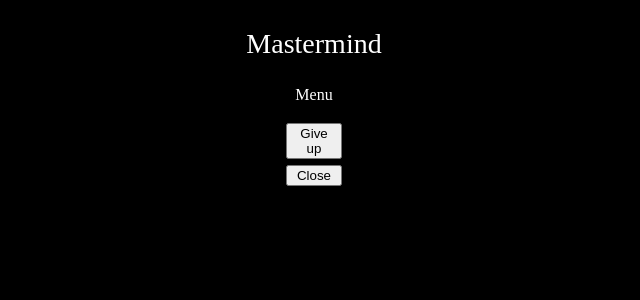
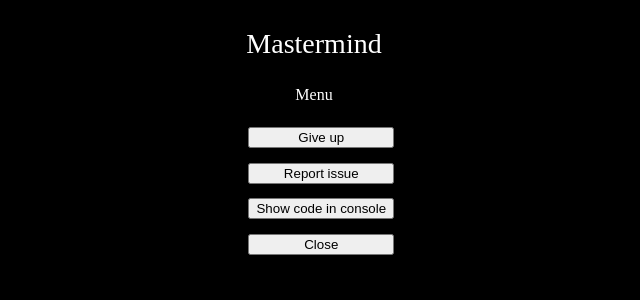
Before and after one commit to AltarnRain/mastermind, a React (Create React App) app: page / in a window 1280 px wide. Both pictures are taken after a click on the button "Menu". Shown: the top 300 px of the page, without its empty margins (326-966 px from the left). Built offline with nearby package versions, Linux system fonts and the light colour scheme.

Commit message:
Allow show cheats to debug.

```diff
--- a/src/Gameboard/Gameboard.tsx
+++ b/src/Gameboard/Gameboard.tsx
@@ -30,6 +30,7 @@ export class GameBoard extends React.Component<{}, State> {
         this.onShowMenu = this.onShowMenu.bind(this);
         this.onHideMenu = this.onHideMenu.bind(this);
         this.onEndGame = this.onEndGame.bind(this);
+        this.onCodeToConsole = this.onCodeToConsole.bind(this);
     }
 
     /**
@@ -98,6 +99,7 @@ export class GameBoard extends React.Component<{}, State> {
                             this.state.showMenu ? <Menu
                                 onClose={this.onHideMenu}
                                 onEndGame={this.onEndGame}
+                                onCodeToConsole={this.onCodeToConsole}
                             /> :
                                 <div ref={this.gameDivRef} style={gameboardStyle}>
                                     <button style={{ position: "absolute", left: 0, top: 0 }} onClick={this.onShowMenu}>Menu</button>
@@ -141,7 +143,7 @@ export class GameBoard extends React.Component<{}, State> {
                                                 : null
                                     }
                                     <div style={outer}>
-                                        {this.allColorsSet() ?
+                                        {this.allColorsSet() && this.state.gameWon === false && this.state.gameLost === false ?
                                             <button style={doneButtonStyle} onClick={this.onMoveDone}>Done!</button>
                                             : null
                                         }
@@ -204,12 +206,12 @@ export class GameBoard extends React.Component<{}, State> {
         const hints = HintProvider(currentGameRow.pinColors, this.state.codeColors);
 
         if (hints.rightColorRightPosition === 4) {
-            this.setState({ gameWon: true });
+            this.onGameWon();
             return;
         }
 
         if (this.state.currentRow === 11 && hints.rightColorRightPosition !== 4) {
-            this.setState({ gameLost: true });
+            this.onGameLost();
             return;
         }
 
@@ -307,6 +309,29 @@ export class GameBoard extends React.Component<{}, State> {
      * End Game
      */
     private onEndGame(): void {
-        this.setState({ gameLost: true, showMenu: false });
+        this.setState({showMenu: false}, () => this.onGameLost());
+    }
+
+    /**
+     * Handles wining the game.
+     */
+    private onGameWon(): void {
+        this.setState({ gameWon: true }, () =>  window.scrollTo(0, document.body.scrollHeight));
+    }
+
+    /**
+     * Handles a lost game
+     */
+    private onGameLost(): void {
+        this.setState({ gameLost: true }, () => window.scrollTo(0, document.body.scrollHeight));
+    }
+
+    /**
+     * Prints the current code to the console.
+     */
+    private onCodeToConsole(): void {
+        // Allow users to debug, or cheat.
+        // tslint:disable-next-line: no-console
+        console.log(this.state.codeColors);
     }
 }
--- a/src/Menu/Menu.tsx
+++ b/src/Menu/Menu.tsx
@@ -15,6 +15,7 @@ export class Menu extends React.Component<Properties> {
 
         this.onClose = this.onClose.bind(this);
         this.onEndGame = this.onEndGame.bind(this);
+        this.onCodeToConsole = this.onCodeToConsole.bind(this);
     }
 
     /**
@@ -24,13 +25,16 @@ export class Menu extends React.Component<Properties> {
     public render(): React.ReactNode {
 
         const buttonStyle: CSSProperties = {
-            margin: "5%"
-        }
+            margin: "5%",
+            width: "100%"
+        };
 
         return (
             <div style={{display: "flex", flexDirection: "column"}}>
                 <p>Menu</p>
                 <button style={buttonStyle} onClick={this.onEndGame}>Give up</button>
+                <button style={buttonStyle} onClick={this.onReportIssue}>Report issue</button>
+                <button style={buttonStyle} onClick={this.onCodeToConsole}>Show code in console</button>
                 <button style={buttonStyle} onClick={this.onClose}>Close</button>
             </div>
         );
@@ -53,4 +57,17 @@ export class Menu extends React.Component<Properties> {
             this.props.onEndGame();
         }
     }
+
+    /**
+     * Open the URL for reporting issues in a new tab
+     */
+    private onReportIssue(): void {
+        window.open("https://github.com/AltarnRain/mastermind/issues/new");
+    }
+
+    private onCodeToConsole(): void {
+        if (this.props.onCodeToConsole) {
+            this.props.onCodeToConsole();
+        }
+    }
 }
```
Also changed, not shown: src/Menu/Properties.ts (+6 -1 lines).
